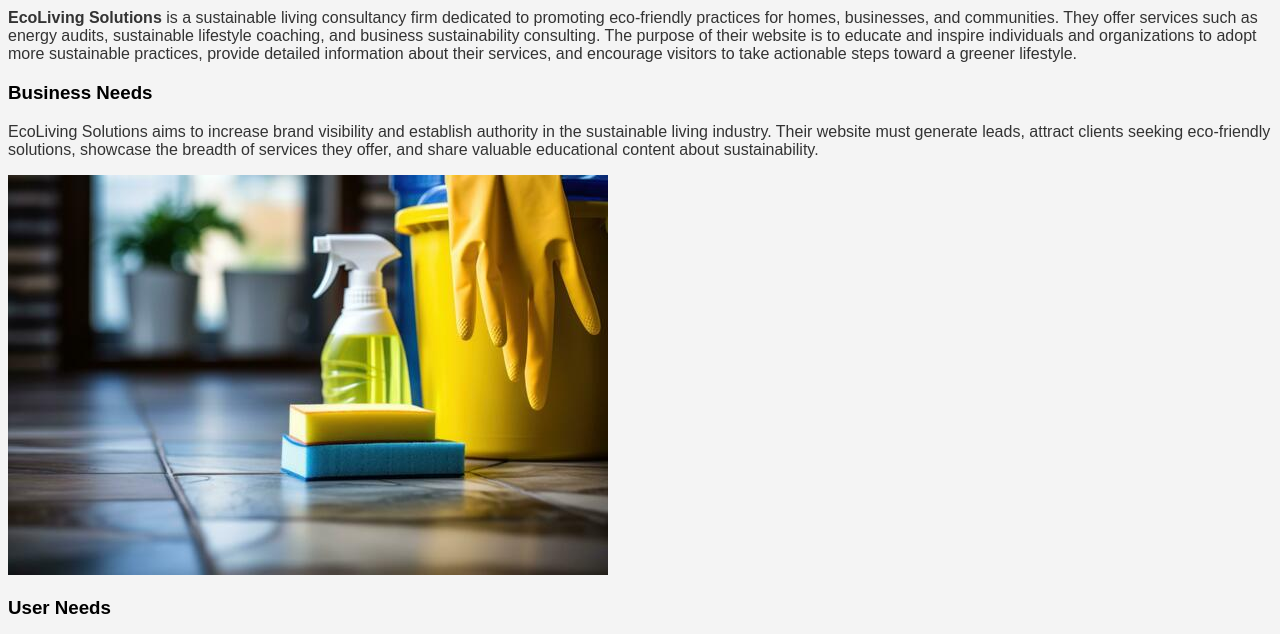
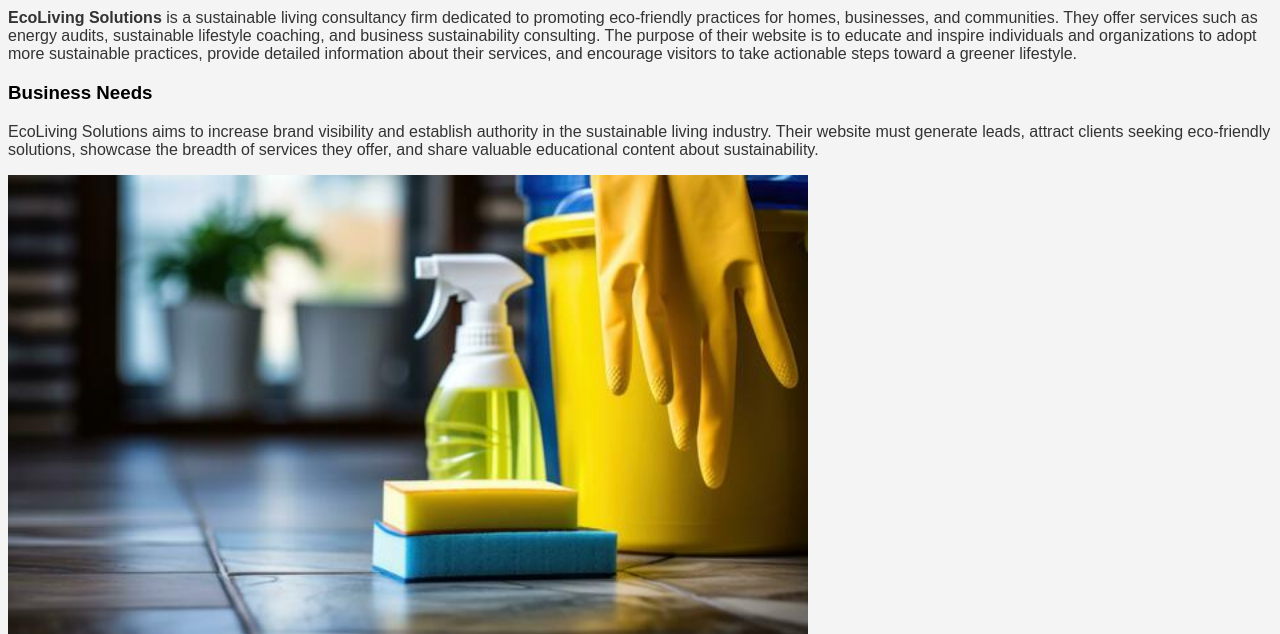
Before and after one commit to 270700365/Eco-Living-Solutions, a plain HTML site: page about.html in a window 1280 px wide. Shown: the part 318-952 px from the top of the page. Drawn offline with Linux system fonts and the light colour scheme.

Commit message:
Update style.css

```diff
--- a/style.css
+++ b/style.css
@@ -267,3 +267,8 @@ button[type="submit"]:hover {
    z-index: -1; /* Keeps the image behind other content */
    opacity: 0.5; /* Slight opacity to give text a more readable contrast */
 }
+.business-image img {
+  width: 100%;        /* Makes the image fill the width of its container */
+  max-width: 800px;   /* Optional: limit the size */
+  height: auto;       /* Maintains aspect ratio */
+}
```
